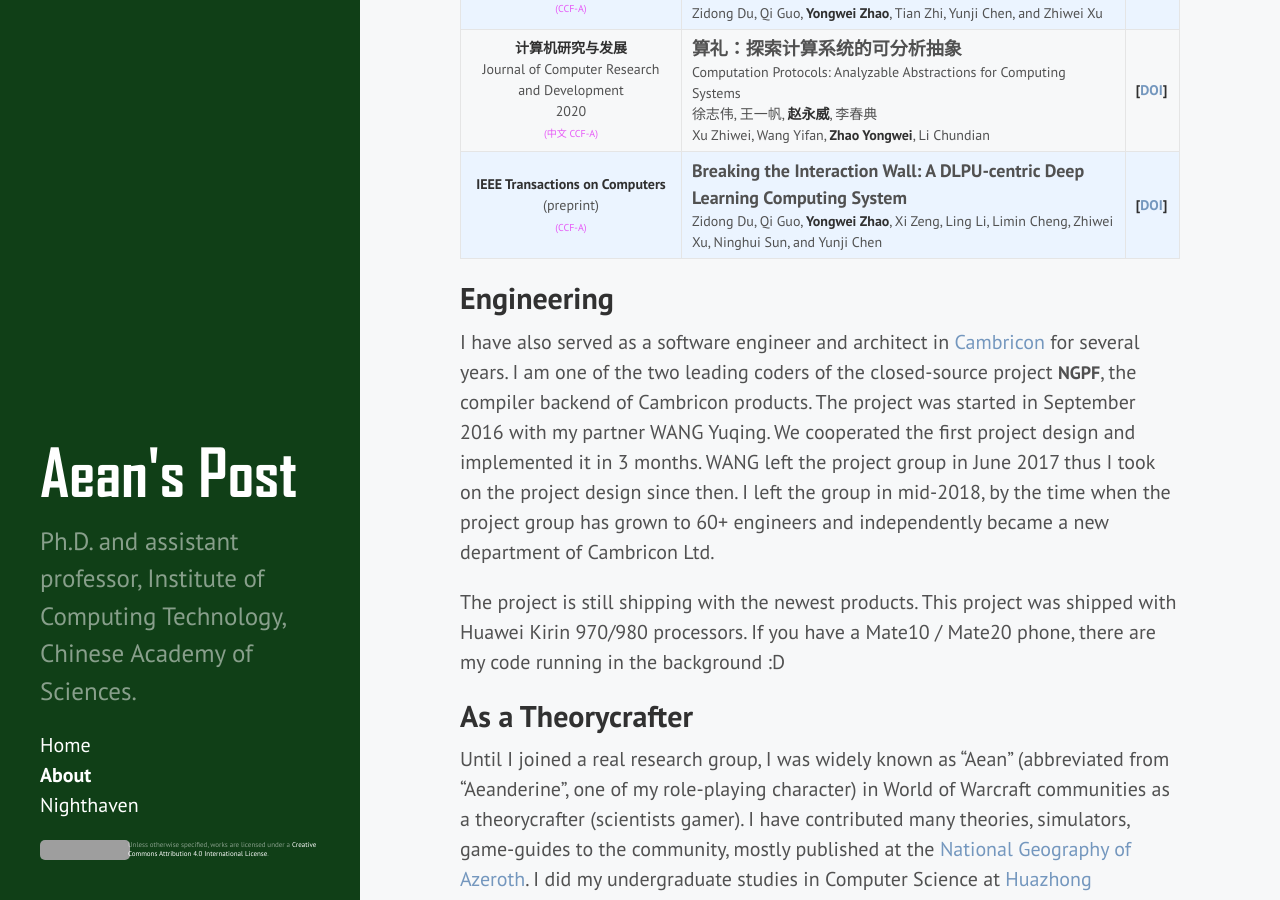
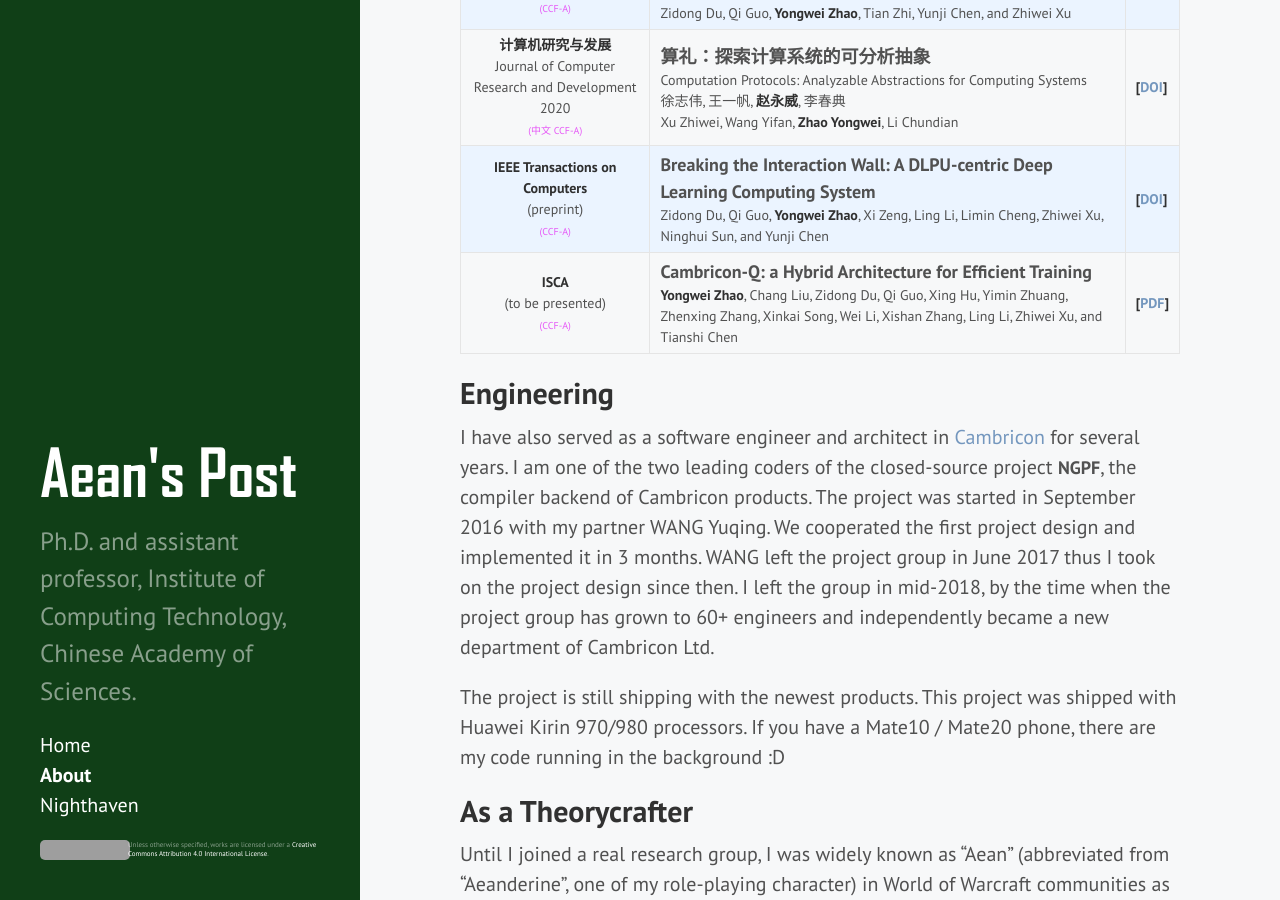
Before and after one commit to AeanSR/AeanSR.github.io, a Jekyll site: the page built from about.md, in a window 1280 px wide and 900 px high, scrolled down 856 px. Built offline with Jekyll 4.4.1, drawn with Linux system fonts in a browser that asks for light colours; grey boxes are pictures that could not be loaded.

Commit message:
Update about.md

```diff
--- a/about.md
+++ b/about.md
@@ -23,7 +23,8 @@
 | __IEEE Transactions on Computers__<br>2020<br>~~(CCF-A)~~ | *Machine Learning Computers with Fractal von Neumann Architecture*<br> __Yongwei Zhao__, Zhe Fan, Zidong Du, Tian Zhi, Ling Li, Qi Guo, Shaoli Liu, Zhiwei Xu, Tianshi Chen, and Yunji Chen | __[[DOI](https://doi.org/10.1109/TC.2020.2982159)]__<br>__[[PDF](https://nighthaven.aean.net/barn/Rerra)]__ |
 | __Proceedings of the IEEE__<br>2020<br>~~(CCF-A)~~ | *Self-Aware Neural Network Systems: A Survey and New Perspective*<br> Zidong Du, Qi Guo, __Yongwei Zhao__, Tian Zhi, Yunji Chen, and Zhiwei Xu | __[[DOI](https://doi.org/10.1109/JPROC.2020.2977722)]__ |
 | __计算机研究与发展__<br>Journal of Computer Research and Development<br>2020<br>~~(中文 CCF-A)~~ | *算礼：探索计算系统的可分析抽象*<br>Computation Protocols: Analyzable Abstractions for Computing Systems <br> 徐志伟, 王一帆, __赵永威__, 李春典 <br> Xu Zhiwei, Wang Yifan, __Zhao Yongwei__, Li Chundian | __[[DOI](https://doi.org/10.7544/issn1000-1239.2020.20200058)]__ |
-| __IEEE Transactions on Computers__<br>(preprint)<br>~~(CCF-A)~~ | *Breaking the Interaction Wall: A DLPU-centric Deep Learning Computing System*<br> Zidong Du, Qi Guo, __Yongwei Zhao__, Xi Zeng, Ling Li, Limin Cheng, Zhiwei Xu, Ninghui Sun, and Yunji Chen |__[[DOI](https://doi.org/10.1109/TC.2020.3044245)]__ |
+| __IEEE Transactions on Computers__<br>(preprint)<br>~~(CCF-A)~~ | *Breaking the Interaction Wall: A DLPU-centric Deep Learning Computing System*<br> Zidong Du, Qi Guo, __Yongwei Zhao__, Xi Zeng, Ling Li, Limin Cheng, Zhiwei Xu, Ninghui Sun, and Yunji Chen | __[[DOI](https://doi.org/10.1109/TC.2020.3044245)]__ |
+| __ISCA__<br>(to be presented)<br>~~(CCF-A)~~ | *Cambricon-Q: a Hybrid Architecture for Efficient Training*<br> __Yongwei Zhao__, Chang Liu, Zidong Du, Qi Guo, Xing Hu, Yimin Zhuang, Zhenxing Zhang, Xinkai Song, Wei Li, Xishan Zhang, Ling Li, Zhiwei Xu, and Tianshi Chen  | __[[PDF](https://nighthaven.aean.net/barn/Honeh)]__ |
 
 ## Engineering
 
```
